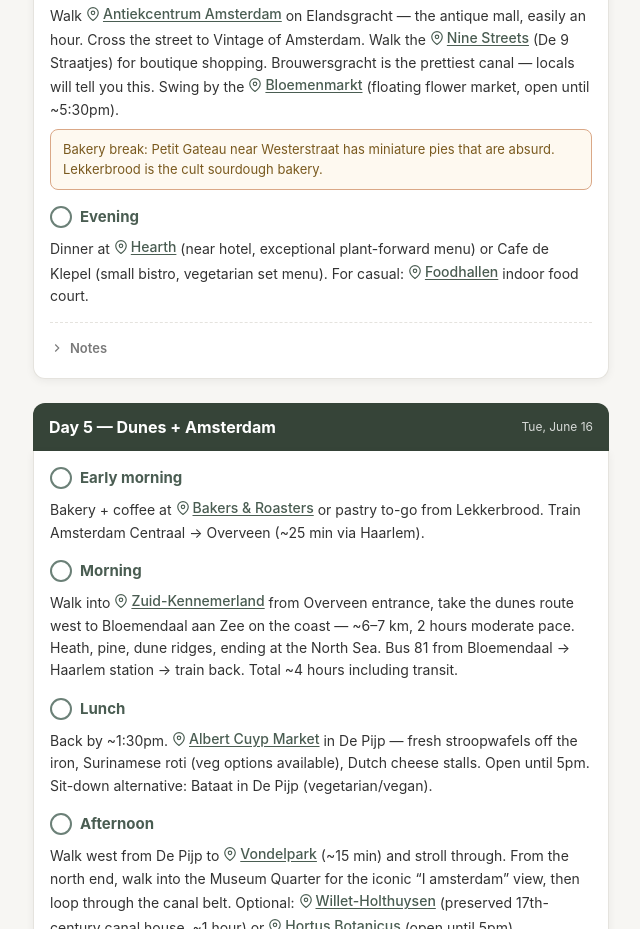
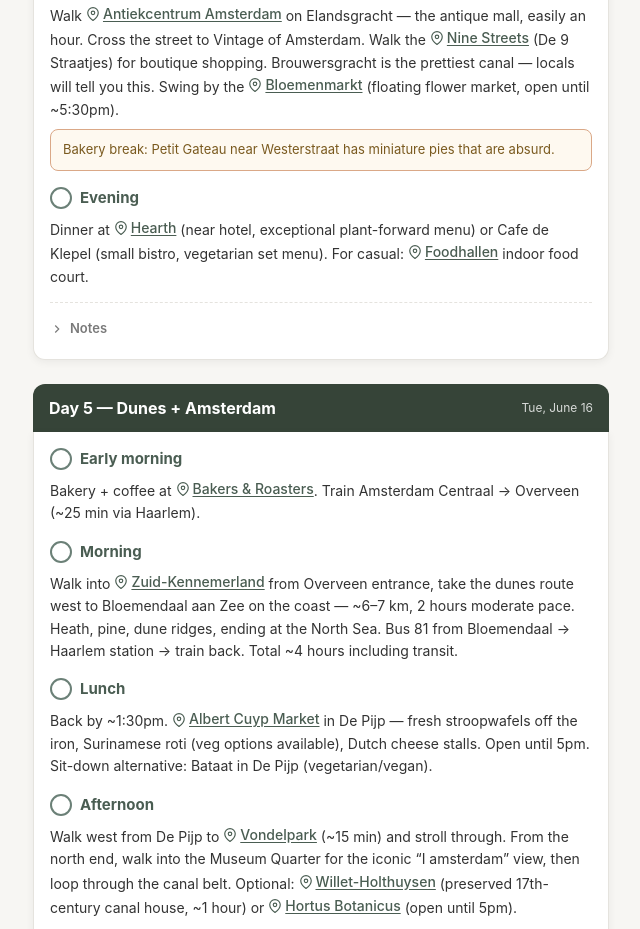
Before and after one commit to rileyimmel/legendary-octo-carnival, a plain HTML site: page index.html in a window 1280 px wide. Shown: the part 3023-3952 px from the top of the page, without its empty margins (319-959 px from the left). Drawn offline with Linux system fonts and the light colour scheme.

Commit message:
Update dining and activity suggestions in itinerary

```diff
--- a/index.html
+++ b/index.html
@@ -499,7 +499,7 @@
 
       <h4>Afternoon</h4>
       <p>Walk <a class="place-link" href="https://www.google.com/maps/search/?api=1&query=Antiekcentrum+Amsterdam+Elandsgracht" target="_blank"><svg viewBox="0 0 24 24" fill="none" stroke="currentColor" stroke-width="2"><path d="M21 10c0 7-9 13-9 13s-9-6-9-13a9 9 0 0 1 18 0z"/><circle cx="12" cy="10" r="3"/></svg>Antiekcentrum Amsterdam</a> on Elandsgracht &mdash; the antique mall, easily an hour. Cross the street to Vintage of Amsterdam. Walk the <a class="place-link" href="https://www.google.com/maps/search/?api=1&query=De+Negen+Straatjes+Amsterdam" target="_blank"><svg viewBox="0 0 24 24" fill="none" stroke="currentColor" stroke-width="2"><path d="M21 10c0 7-9 13-9 13s-9-6-9-13a9 9 0 0 1 18 0z"/><circle cx="12" cy="10" r="3"/></svg>Nine Streets</a> (De 9 Straatjes) for boutique shopping. Brouwersgracht is the prettiest canal &mdash; locals will tell you this. Swing by the <a class="place-link" href="https://www.google.com/maps/search/?api=1&query=Bloemenmarkt+Amsterdam" target="_blank"><svg viewBox="0 0 24 24" fill="none" stroke="currentColor" stroke-width="2"><path d="M21 10c0 7-9 13-9 13s-9-6-9-13a9 9 0 0 1 18 0z"/><circle cx="12" cy="10" r="3"/></svg>Bloemenmarkt</a> (floating flower market, open until ~5:30pm).</p>
-      <div class="tip">Bakery break: Petit Gateau near Westerstraat has miniature pies that are absurd. Lekkerbrood is the cult sourdough bakery.</div>
+      <div class="tip">Bakery break: Petit Gateau near Westerstraat has miniature pies that are absurd.</div>
 
       <h4>Evening</h4>
       <p>Dinner at <a class="place-link" href="https://www.google.com/maps/search/?api=1&query=Hearth+Restaurant+Oosterpark+Amsterdam" target="_blank"><svg viewBox="0 0 24 24" fill="none" stroke="currentColor" stroke-width="2"><path d="M21 10c0 7-9 13-9 13s-9-6-9-13a9 9 0 0 1 18 0z"/><circle cx="12" cy="10" r="3"/></svg>Hearth</a> (near hotel, exceptional plant-forward menu) or Cafe de Klepel (small bistro, vegetarian set menu). For casual: <a class="place-link" href="https://www.google.com/maps/search/?api=1&query=Foodhallen+Amsterdam" target="_blank"><svg viewBox="0 0 24 24" fill="none" stroke="currentColor" stroke-width="2"><path d="M21 10c0 7-9 13-9 13s-9-6-9-13a9 9 0 0 1 18 0z"/><circle cx="12" cy="10" r="3"/></svg>Foodhallen</a> indoor food court.</p>
@@ -515,7 +515,7 @@
     </div>
     <div class="day-body">
       <h4>Early morning</h4>
-      <p>Bakery + coffee at <a class="place-link" href="https://www.google.com/maps/search/?api=1&query=Bakers+%26+Roasters+Amsterdam" target="_blank"><svg viewBox="0 0 24 24" fill="none" stroke="currentColor" stroke-width="2"><path d="M21 10c0 7-9 13-9 13s-9-6-9-13a9 9 0 0 1 18 0z"/><circle cx="12" cy="10" r="3"/></svg>Bakers &amp; Roasters</a> or pastry to-go from Lekkerbrood. Train Amsterdam Centraal &rarr; Overveen (~25 min via Haarlem).</p>
+      <p>Bakery + coffee at <a class="place-link" href="https://www.google.com/maps/search/?api=1&query=Bakers+%26+Roasters+Amsterdam" target="_blank"><svg viewBox="0 0 24 24" fill="none" stroke="currentColor" stroke-width="2"><path d="M21 10c0 7-9 13-9 13s-9-6-9-13a9 9 0 0 1 18 0z"/><circle cx="12" cy="10" r="3"/></svg>Bakers &amp; Roasters</a>. Train Amsterdam Centraal &rarr; Overveen (~25 min via Haarlem).</p>
 
       <h4>Morning</h4>
       <p>Walk into <a class="place-link" href="https://www.google.com/maps/search/?api=1&query=Zuid-Kennemerland+National+Park+Overveen" target="_blank"><svg viewBox="0 0 24 24" fill="none" stroke="currentColor" stroke-width="2"><path d="M21 10c0 7-9 13-9 13s-9-6-9-13a9 9 0 0 1 18 0z"/><circle cx="12" cy="10" r="3"/></svg>Zuid-Kennemerland</a> from Overveen entrance, take the dunes route west to Bloemendaal aan Zee on the coast &mdash; ~6&ndash;7 km, 2 hours moderate pace. Heath, pine, dune ridges, ending at the North Sea. Bus 81 from Bloemendaal &rarr; Haarlem station &rarr; train back. Total ~4 hours including transit.</p>
```
